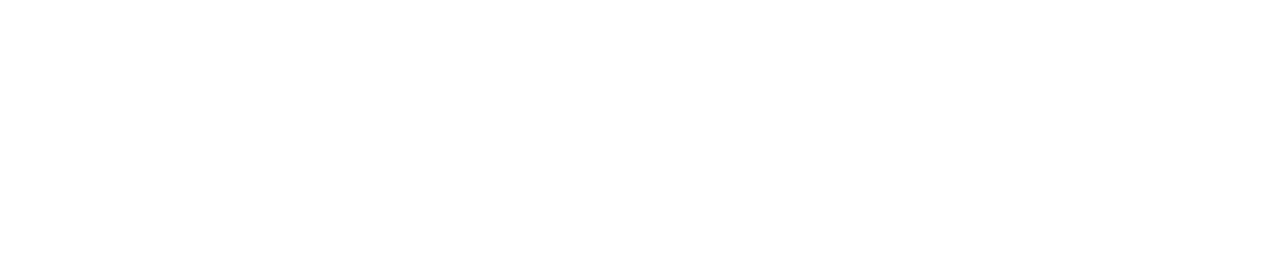
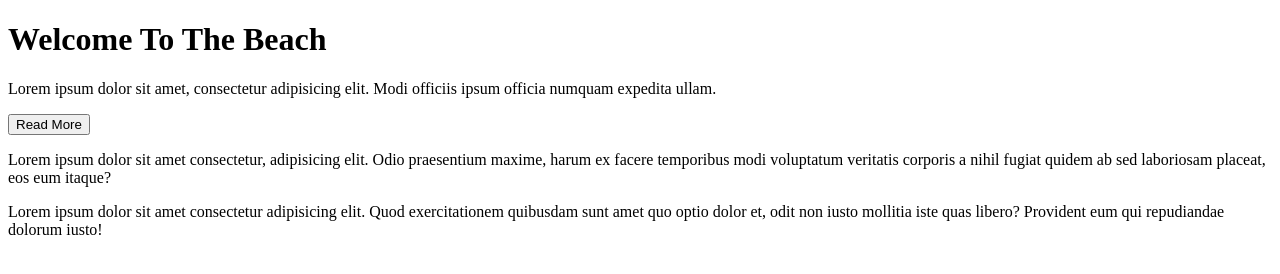
Before and after one commit to vimlnk/Work-with-branches, a plain HTML site: page index.html in a window 1280 px wide. Drawn offline with Linux system fonts and the light colour scheme.

Commit message:
Add header and main

```diff
--- a/index.html
+++ b/index.html
@@ -3,9 +3,24 @@
 <head>
   <meta charset="UTF-8">
   <meta name="viewport" content="width=device-width, initial-scale=1.0">
-  <title>Document</title>
+  <title>Welcome To The Beach</title>
 </head>
 <body>
+  <header>
+    <h1>Welcome To The Beach</h1>
+    <p>Lorem ipsum dolor sit amet, consectetur adipisicing elit. Modi officiis ipsum officia numquam expedita ullam.</p>
+    <button>Read More</button>
+  </header>
+  <main>
+    <p>
+      Lorem ipsum dolor sit amet consectetur, adipisicing elit. Odio praesentium maxime, harum ex facere temporibus modi voluptatum veritatis corporis a nihil fugiat quidem ab sed laboriosam placeat, eos eum itaque?
+   </p>
+   <p>
+    Lorem ipsum dolor sit amet consectetur adipisicing elit. Quod exercitationem quibusdam sunt amet quo optio dolor et, odit non iusto mollitia iste quas libero? Provident eum qui repudiandae dolorum iusto!
+   </p>
+
+  </main>
+
 
 </body>
 </html>
```
